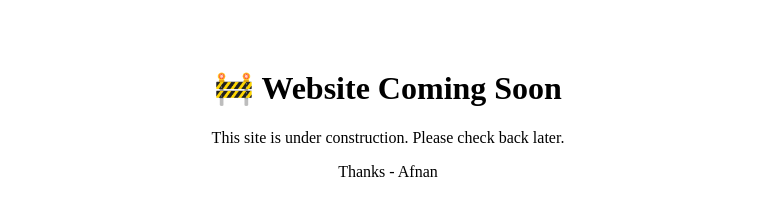
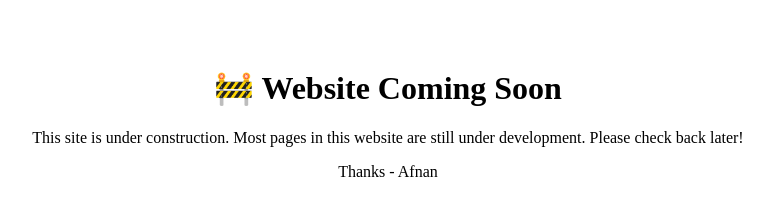
Before and after one commit to dev-afnan/codehub, a plain HTML site: page maintenance.html in a window 1280 px wide. Shown: the whole page, without its empty margins (252-1025 px from the left). Drawn offline with Linux system fonts and the light colour scheme.

Commit message:
Setup maintenance page

```diff
--- a/index.html
+++ b/maintenance.html
@@ -16,7 +16,7 @@
   </head>
   <body>
     <h1>🚧 Website Coming Soon</h1>
-    <p>This site is under construction. Please check back later.</p>
+    <p>This site is under construction. Most pages in this website are still under development. Please check back later!</p>
     <p>Thanks - Afnan</p>
   </body>
 </html>
```
